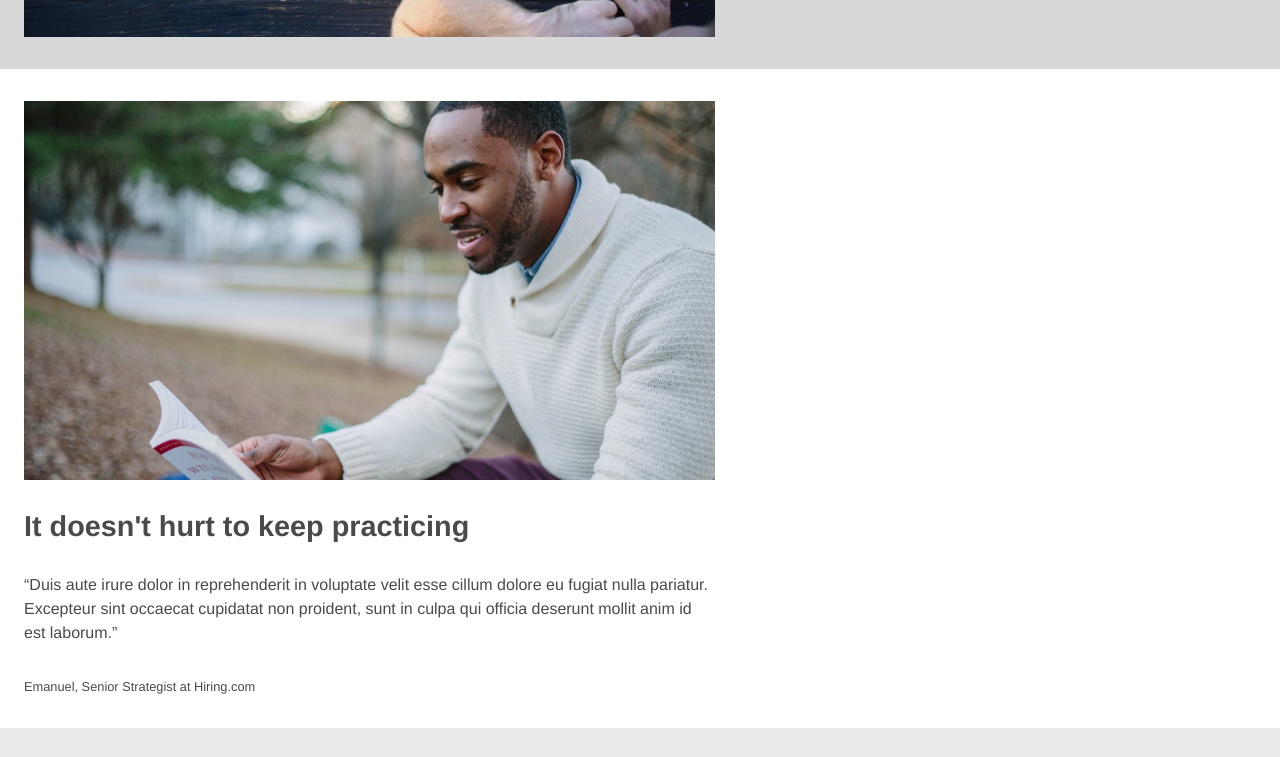
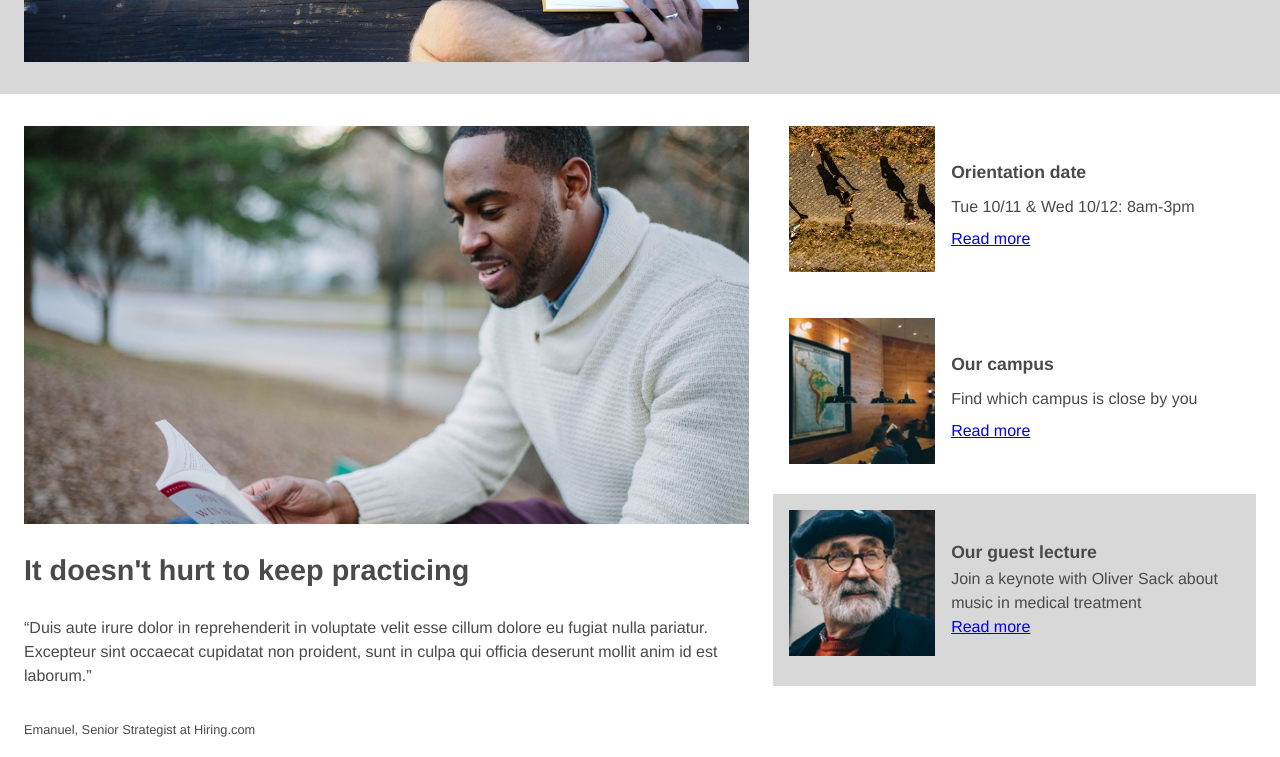
Before and after one commit to dariod/colmarAcademy-Bootstrap, a plain HTML site: page index.html in a window 1280 px wide. Shown: the part 570-1327 px from the top of the page. Drawn offline with Linux system fonts and the light colour scheme.

Commit message:
Add small horizontal cards in the information section

```diff
--- a/index.html
+++ b/index.html
@@ -50,7 +50,7 @@
       <div class="flex horizontal">
 
         <!-- Right column, for imagery -->
-        <div class="container-col-big container">
+        <div class="container-col-big mediaContainer">
           <!-- Image goes here -->
           <img src="./resources/images/banner.jpg" alt="Learn">
         </div>
@@ -58,11 +58,10 @@
         <!-- Left column, for ontent items, flowing vertically -->
         <div class="container-col-small flex align-center">
 
-          <!-- This is necessary to insert some extra padding on the right
-          of the smaller column content without messing up with the
+          <!-- This extra wrapping div is necessary to insert the extra padding
+          on the right of the smaller column content without messing up with the
           rest of the layout -->
           <div class="bannerExtraPadding">
-
 
             <div class="vertical">
               <h1>Learn something new every day</h1>
@@ -72,7 +71,7 @@
               </div>
             </div>
 
-        </div>
+          </div>
 
         </div>
 
@@ -86,7 +85,7 @@
       <!-- Section content, will be divided in two columns -->
       <div class="flex horizontal">
 
-        <div class="container-col-big container">
+        <div class="container-col-big mediaContainer">
           <div class="vertical">
             <!-- Image goes here -->
             <img src="./resources/images/information-main.jpg" alt="Information">
@@ -95,7 +94,50 @@
             <p class="topMarginBig quote">Emanuel, Senior Strategist at Hiring.com</p>
           </div>
         </div>
-        <div class="container-col-small flex align-center">
+        <div class="container-col-small flex vertical">
+
+          <div class="horizCard">
+            <!-- Orientation date card -->
+            <!-- Imagery -->
+            <div class="mediaContainer">
+              <img src="./resources/images/information-orientation.jpg" alt="Orientation">
+            </div>
+            <!-- The card text contents flow vertically -->
+            <div class="flex vertical">
+              <h4>Orientation date</h4>
+              <p>Tue 10/11 &amp; Wed 10/12: 8am-3pm</p>
+              <a href="#ReadMore">Read more</a>
+            </div>
+
+          </div>
+
+          <div class="horizCard">
+            <!-- Campus location card -->
+            <!-- Imagery -->
+            <div class="mediaContainer">
+              <img src="./resources/images/information-campus.jpg" alt="Campuses">
+            </div>
+            <!-- The card text contents flow vertically -->
+            <div class="flex vertical">
+              <h4>Our campus</h4>
+              <p>Find which campus is close by you</p>
+              <a href="#ReadMore">Read more</a>
+            </div>
+          </div>
+
+          <div class="horizCard background-dark">
+            <!-- Guest speech card -->
+            <!-- Imagery -->
+            <div class="mediaContainer">
+              <img src="./resources/images/information-guest-lecture.jpg" alt="Guest">
+            </div>
+            <!-- The card text contents flow vertically -->
+            <div class="flex vertical">
+              <h4>Our guest lecture</h4>
+              <p>Join a keynote with Oliver Sack about music in medical treatment</p>
+              <a href="#ReadMore">Read more</a>
+            </div>
+          </div>
 
         </div>
 
@@ -125,14 +167,14 @@
         <div class="flex horizontal topMarginBig">
 
           <!-- Video/Image box with caption -->
-          <div class="container-col-big container">
+          <div class="container-col-big mediaContainer">
             <div class="vertical">
               <!-- Video goes here -->
               <video src="./resources/videos/thesis.mp4" controls="play" loop muted>
                 Sorry, your browser doesn't support embedded videos, but don't worry, you can <a href="./resources/videos/thesis.mp4">download it</a> and watch it with your favorite video player!
               </video>
-              <h3 class="topMarginSmall">Reimagine urban</h3>
-              <p>&ldquo;Duis aute irure dolor in reprehenderit in voluptate velit esse cillum dolore eu fugiat nulla pariatur. Excepteur sint occaecat cupidatat non proident, sunt in culpa qui officia deserunt mollit anim id est laborum.&rdquo;</p>
+              <h4 class="topMarginSmall">Reimagine urban</h4>
+              <p class="topMarginSmall">&ldquo;Duis aute irure dolor in reprehenderit in voluptate velit esse cillum dolore eu fugiat nulla pariatur. Excepteur sint occaecat cupidatat non proident, sunt in culpa qui officia deserunt mollit anim id est laborum.&rdquo;</p>
             </div>
           </div>
           <div class="container-col-small flex align-center">
--- a/resources/css/style.css
+++ b/resources/css/style.css
@@ -80,6 +80,10 @@ h3 {
   font-size: 1.6rem;
   font-weight: bold;
 }
+h4 {
+  font-size: 1.1rem;
+  font-weight: bold;
+}
 
 
 
@@ -145,17 +149,17 @@ header .mobile img {
   }
 }
 
-.container {
+.mediaContainer {
   overflow: hidden;
 }
 
-.container img {
+.mediaContainer img {
   max-width: 100%;
   max-height: auto;
   display: block;
 }
 
-.container video {
+.mediaContainer video {
   max-width: 100%;
   max-height: auto;
   display: block;
@@ -167,8 +171,7 @@ header .mobile img {
 }
 .container-col-small {
   width: 40%;
-  margin: 2.5rem;
-  line-height: 1.2;
+  margin-left: 1.5rem;
 }
 
 
@@ -182,6 +185,7 @@ header .mobile img {
 
 .bannerExtraPadding {
   padding-right: 25%;
+  padding-left: 8%;
 }
 
 .button {
@@ -210,6 +214,35 @@ header .mobile img {
   font-weight: 500;
 }
 
-/*Thesis exhibit section*/
-.info h2 {
+
+/*Small orizontal cards*/
+.horizCard {
+  display: flex;
+  height: 10rem;
+  padding: 1rem;
+  align-content: flex-start;
 }
+
+.horizCard:first-child {
+  padding-top: 0;
+}
+
+.horizCard .vertical {
+  width: 70%;
+  justify-content: space-around;
+  align-content: flex-start;
+  padding: 2rem 0;
+}
+
+.horizCard .mediaContainer {
+  max-height: 100%;
+  max-width: 40%;
+  margin-right: 1rem;
+}
+.horizCard img {
+  display: flex;
+  height: auto;
+  width: auto;
+  max-width: 100%;
+  max-height: 100%;
+}
```
